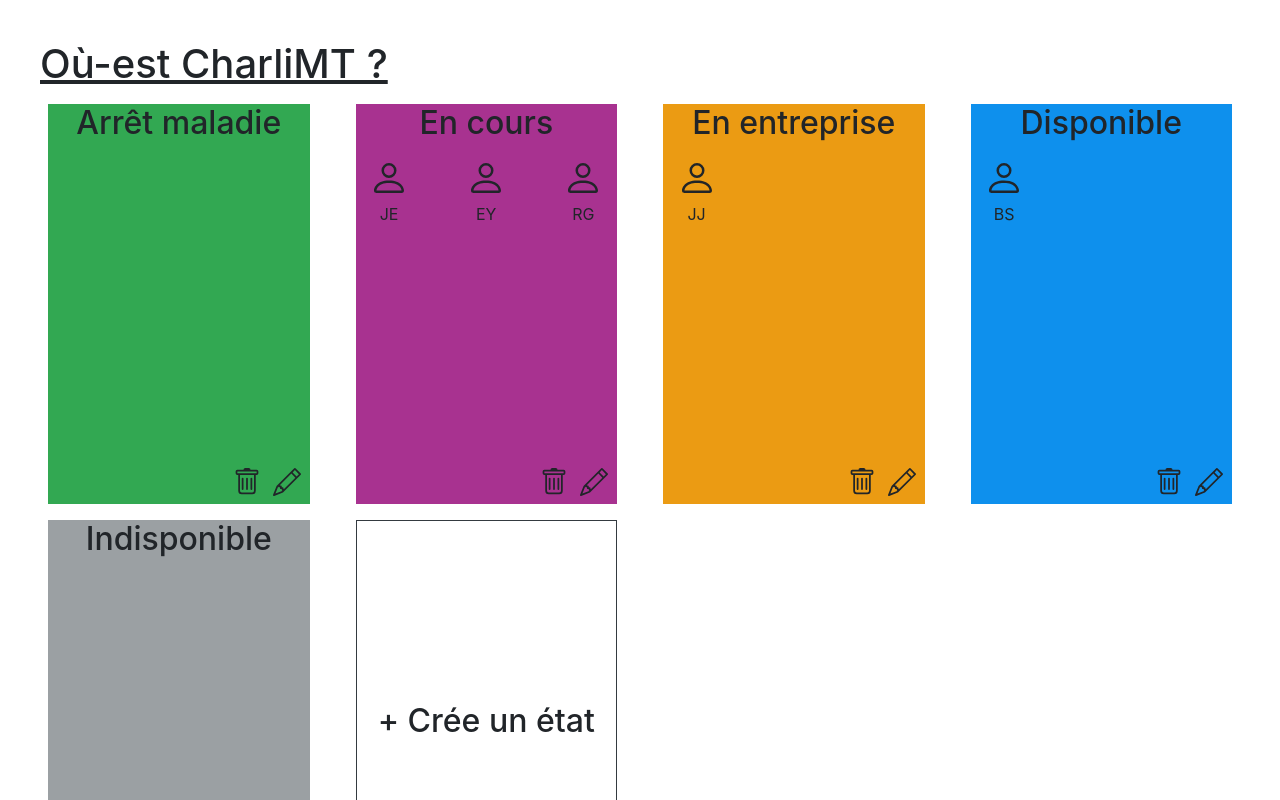
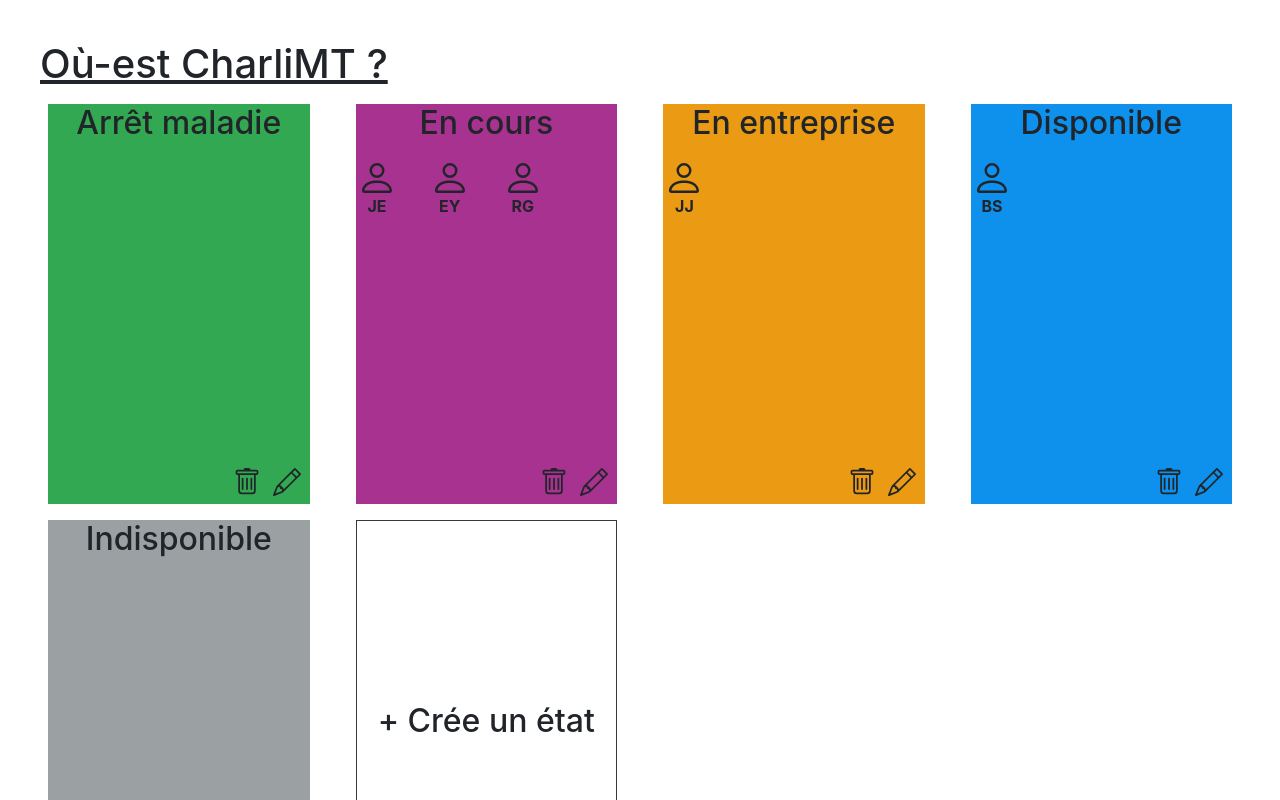
Before and after one commit to lgillard/person-presence-management, a Vue app: page / in a window 1280 px wide. Shown: the top 800 px of the page. Built offline with nearby package versions, Linux system fonts and the light colour scheme; data requests are answered from the project's data file.

Commit message:
Add: drag and drop people

```diff
--- a/src/components/Person.vue
+++ b/src/components/Person.vue
@@ -1,7 +1,7 @@
 <template>
-  <div v-b-tooltip.hover :title="name" class="people">
+  <div v-b-tooltip.hover :data-id="person.id" :title="name" class="people" draggable="true" @dragstart="dragstart">
     <b-icon-person class="icon"></b-icon-person>
-    <div>{{ initials }}</div>
+    <div class="initials">{{ initials }}</div>
   </div>
 </template>
 
@@ -21,6 +21,11 @@ export default {
     {
       return this.person.firstname + ' ' + this.person.lastname.toUpperCase();
     },
+  }, methods:  {
+    dragstart(event)
+    {
+      event.dataTransfer.setData('text/plain', null);
+    },
   },
 };
 </script>
@@ -36,4 +41,10 @@ export default {
 {
   cursor: grab;
 }
+
+.initials
+{
+  font-weight: bold;
+  margin-top:  -1vh;
+}
 </style>
--- a/src/components/Room.vue
+++ b/src/components/Room.vue
@@ -1,12 +1,12 @@
 <template>
-  <div class="col-3">
+  <div class="col-xl-3 col-lg-3 col-md-4 col-sm-6">
     <div :style="'background-color:' + roomTemp.color" class="m-2 box">
       <div v-if="!editEnabled">
         <h2>{{ roomTemp.name }}</h2>
         <div>
           <!-- People -->
-          <div class="row">
-            <Person v-for="user in users" :key="user.id" :person="user" class="col-4"/>
+          <div :data-id="room.id" class="row dropzone">
+            <Person v-for="user in users" :key="user.id" :person="user" class="col-3"/>
           </div>
 
           <!-- Icons -->
@@ -46,7 +46,7 @@ export default {
   }, name:    'Room', props: {
     room:     {
       default: { id: 0, name: '', color: 'grey' },
-    }, users: { type: [] },
+    }, users: { type: Array },
   }, data()
   {
     return {
@@ -101,4 +101,8 @@ h2
   right:    9vh;
 }
 
+.row
+{
+  height: 38vh;
+}
 </style>
--- a/src/components/RoomList.vue
+++ b/src/components/RoomList.vue
@@ -1,6 +1,6 @@
 <template>
   <div class="row">
-    <Room v-for="room in rooms" :key="room.id" :room="room" :users="users[room.id]" @stateUpd="updateRoomList"></Room>
+    <Room v-for="room in rooms" :key="room.id" :room="room" :users="usersInRoom[room.id]" @stateUpd="updateRoomList"></Room>
     <AddStateButton @newStateCreated="updateRoomList"/>
   </div>
 </template>
@@ -14,10 +14,11 @@ export default {
   name:       'RoomList', components: { AddStateButton, Room }, data()
   {
     return {
-      rooms: [], users: {},
+      rooms: [], users: {}, usersInRoom: {},
     };
   }, created()
   {
+    this.initDragAndDropListeners();
     this.updateData();
     setInterval(this.updateData, 10000);
   }, methods: {
@@ -35,19 +36,63 @@ export default {
     {
       axios.get('http://localhost:3000/users').then(response =>
                                                     {
-                                                      const data = response.data;
-                                                      this.users = {};
+                                                      const data       = response.data;
+                                                      this.usersInRoom = {};
+                                                      this.users       = {};
 
                                                       for (const user of data)
                                                       {
-                                                        if (this.users[user.room] === undefined)
+                                                        if (this.usersInRoom[user.room] === undefined)
                                                         {
-                                                          this.users[user.room] = [];
+                                                          this.usersInRoom[user.room] = [];
                                                         }
-                                                        this.users[user.room].push(user);
+                                                        this.usersInRoom[user.room].push(user);
+                                                        this.users[user.id] = user;
                                                       }
-                                                      console.log(this.users);
                                                     });
+    }, initDragAndDropListeners()
+    {
+      let personDraggedId;
+
+      document.addEventListener('dragstart', (event) =>
+      {
+        // store a ref. on the dragged elem
+        personDraggedId            = event.target.attributes['data-id'].value;
+        // make it half transparent
+        event.target.style.opacity = .5;
+      }, false);
+
+      document.addEventListener('dragend', (event) =>
+      {
+        // reset the transparency
+        event.target.style.opacity = '';
+      }, false);
+
+      /* events fired on the drop targets */
+      document.addEventListener('dragover', (event) =>
+      {
+        // prevent default to allow drop
+        event.preventDefault();
+      }, false);
+
+      document.addEventListener('drop', (event) =>
+      {
+        // prevent default action (open as link for some elements)
+        event.preventDefault();
+
+        // move dragged elem to the selected drop target
+        if (event.target.className.indexOf('dropzone') >= 0)
+        {
+          const roomId   = event.target.attributes['data-id'].value;
+          const userData = Object.assign(this.users[personDraggedId], { room: roomId });
+
+          axios.put('http://localhost:3000/users/' + personDraggedId, userData).then(() =>
+                                                                                     {
+                                                                                       personDraggedId = '';
+                                                                                       this.updateUserList();
+                                                                                     });
+        }
+      }, false);
     },
   },
 };
```
